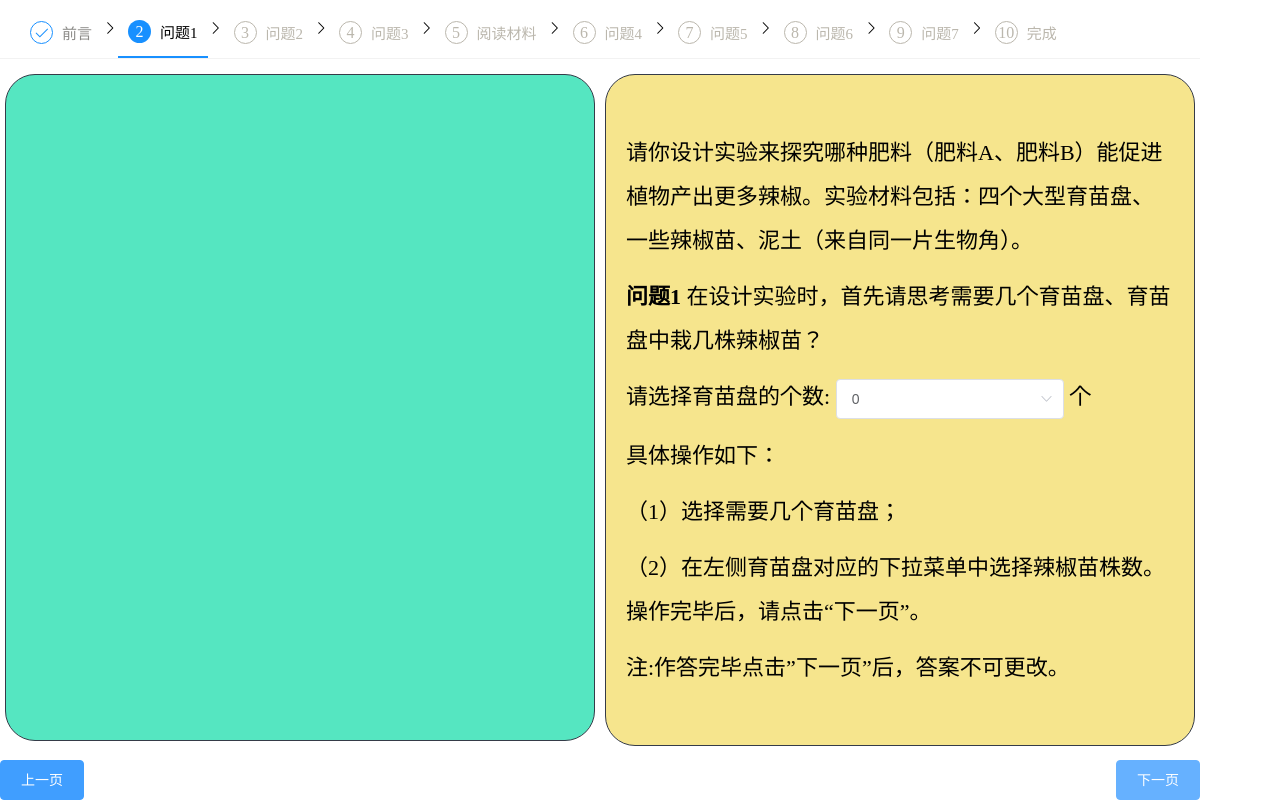
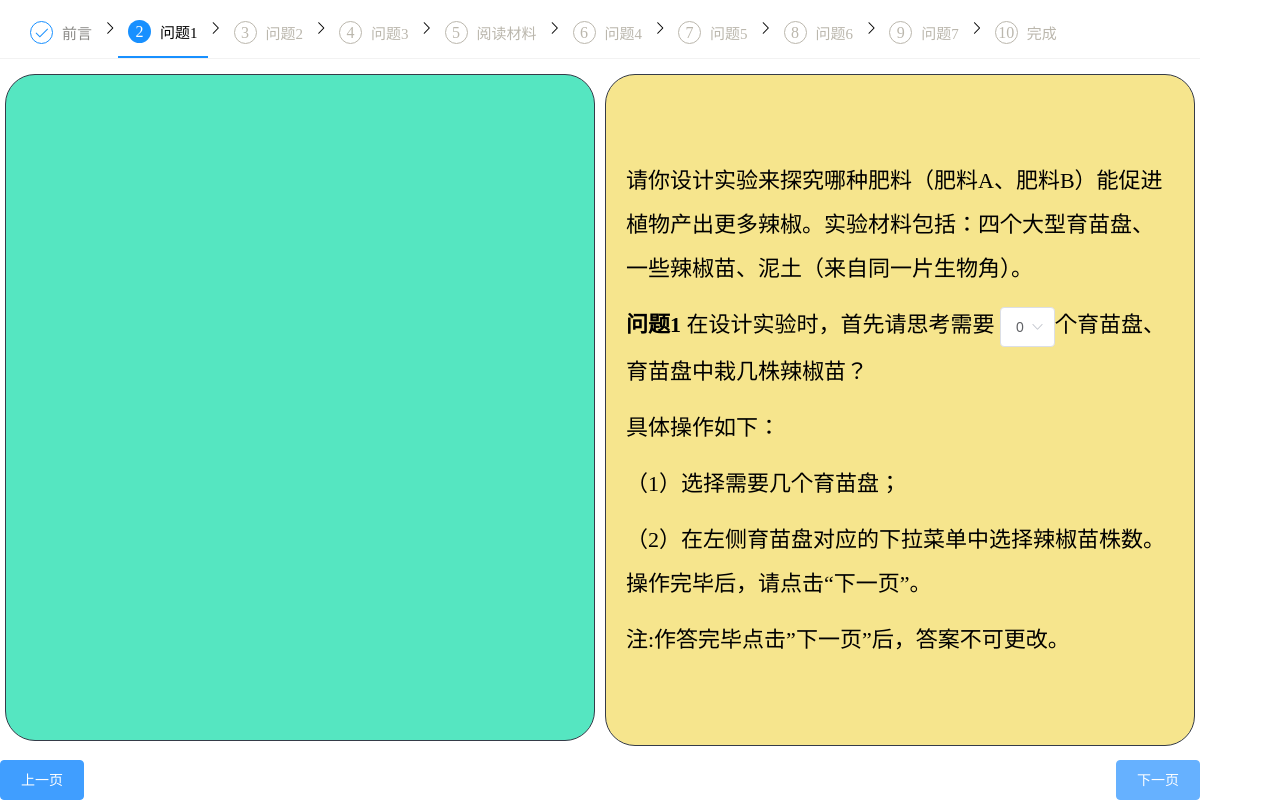
Before and after one commit to For-the-camera/pepper-planting, a Vue app: page / in a window 1280 px wide. Both pictures are taken after a click on the button "下一页". Built offline with nearby package versions, Linux system fonts and the light colour scheme.

Commit message:
fix:issues6

```diff
--- a/src/ppt/SelectPlateText.vue
+++ b/src/ppt/SelectPlateText.vue
@@ -75,21 +75,22 @@ export default {
       </p>
       <p>
         <strong>问题1</strong>
-        在设计实验时，首先请思考需要几个育苗盘、育苗盘中栽几株辣椒苗？
-      </p>
-      <div>
-        请选择育苗盘的个数:
-        <el-select v-model="choiceNum" placeholder="请选择育苗盘的个数">
+        在设计实验时，首先请思考需要
+        <el-select
+          style="width: 55px"
+          v-model="choiceNum"
+          placeholder="请选择育苗盘的个数"
+        >
           <el-option
             v-for="item in options"
             :key="item.value"
             :label="item.label"
             :value="item.value"
           >
-          </el-option>
-        </el-select>
-        个
-      </div>
+          </el-option> </el-select
+        >个育苗盘、育苗盘中栽几株辣椒苗？
+      </p>
+
       <p>具体操作如下：</p>
       <p>（1）选择需要几个育苗盘；</p>
       <p>
```
